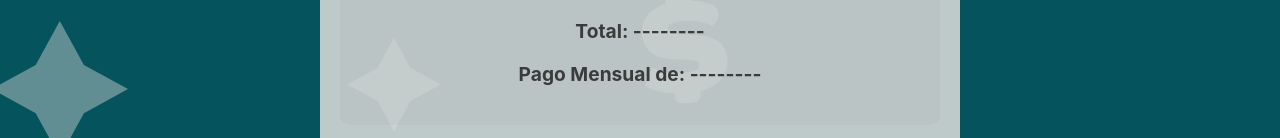
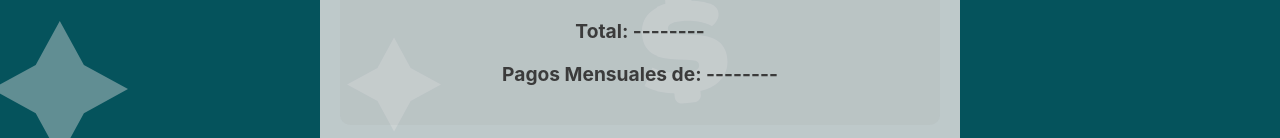
Before and after one commit to sebaresek/prestamos, a React (Create React App) app in the folder client/: page / in a window 1280 px wide. Shown: the part 662-800 px from the top of the page. Built offline with nearby package versions, Linux system fonts and the light colour scheme.

Commit message:
button-pedir

```diff
--- a/client/src/views/Quoter/Quoter.jsx
+++ b/client/src/views/Quoter/Quoter.jsx
@@ -127,7 +127,7 @@ const Quoter = () => {
                 <p className={styles.paymentSummarySinglePayment}>En un solo pago!</p>
             ) : (
                 <p className={styles.paymentSummaryMonthlyPayment}>
-                Cuota Mensual de: {formatearDinero(pagoMensual)} ARS
+                Pagos Mensuales de: {formatearDinero(pagoMensual)} ARS
                 </p>
             )}
             </div>
@@ -139,7 +139,7 @@ const Quoter = () => {
 
             <p className={styles.paymentSummaryTotal}>Total: -------- </p>
 
-            <p className={styles.paymentSummaryMonthlyPayment}>Pago Mensual de: -------- </p>
+            <p className={styles.paymentSummaryMonthlyPayment}>Pagos Mensuales de: -------- </p>
             </div>
         )}
         <div className={styles.container_button_contact}>
```
